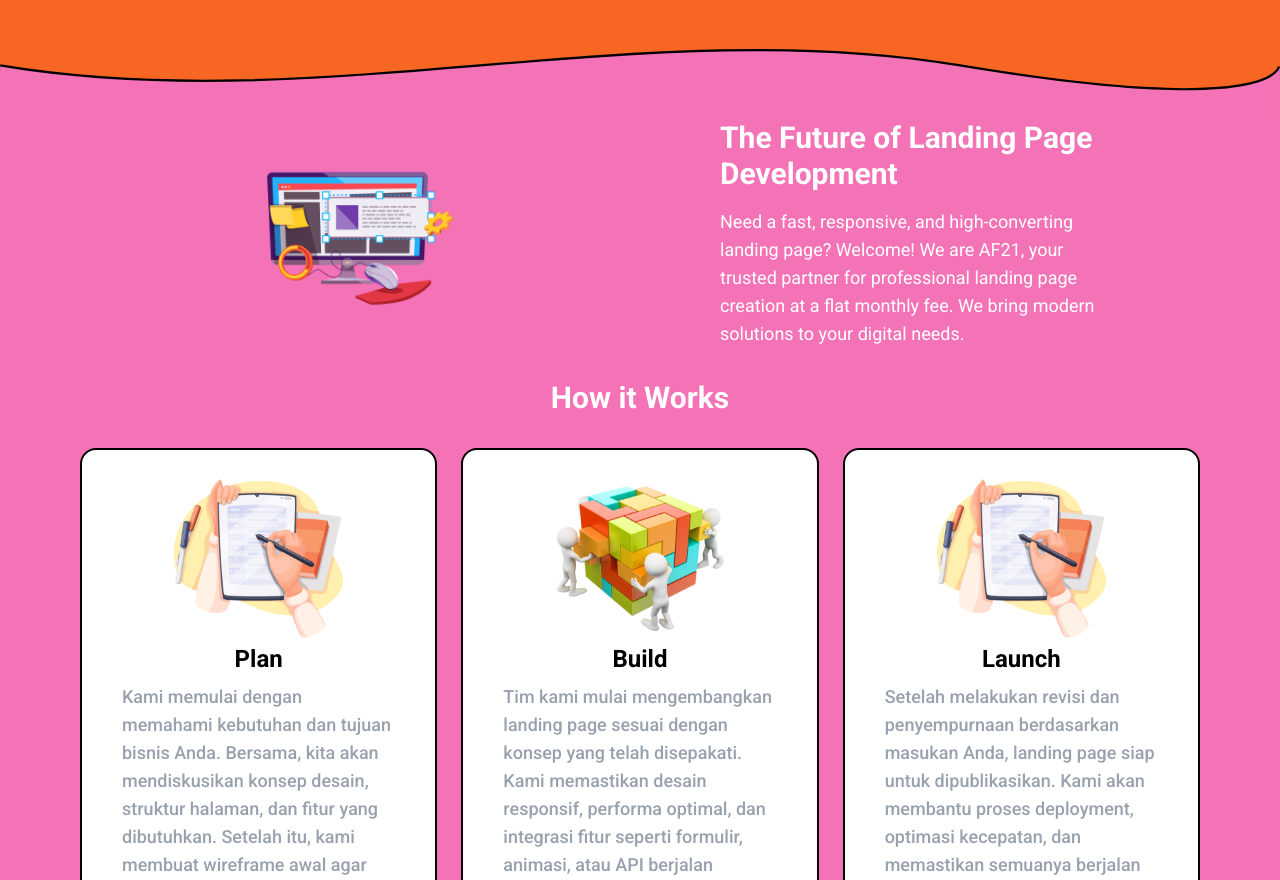
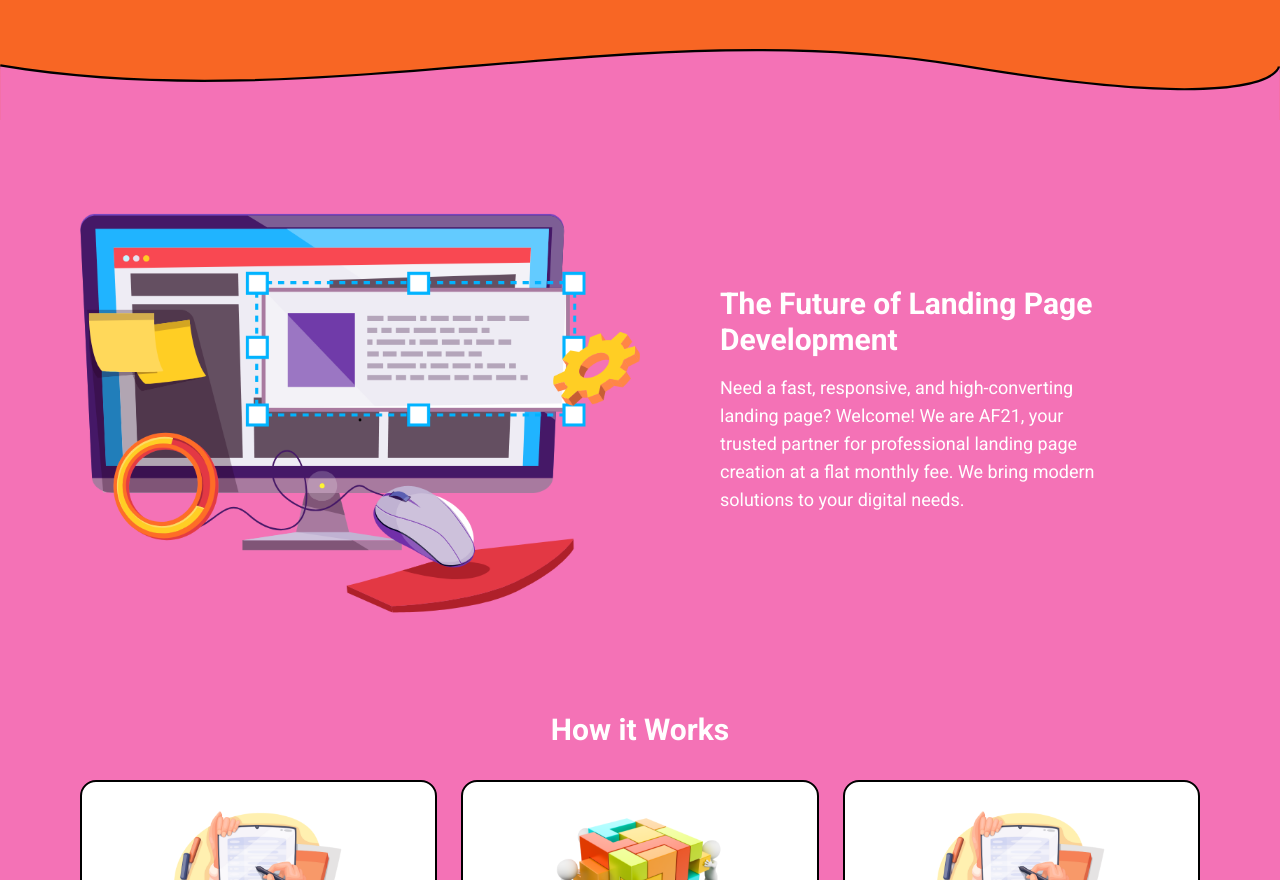
Before and after one commit to Ardii17/af21, a Next.js app: page / in a window 1280 px wide. Shown: the part 760-1640 px from the top of the page. Built offline with nearby package versions, Linux system fonts and the light colour scheme.

Commit message:
perubahan pertama

```diff
--- a/src/components/views/about.jsx
+++ b/src/components/views/about.jsx
@@ -12,7 +12,7 @@ function About({ howItWorksRef }) {
           <Image
             alt="about"
             src="/images/about.png"
-            className="w-full min-md:max-w-1/2 min-lg:max-w-1/3 place-self-center"
+            className="w-full place-self-center"
             width={800}
             height={800}
           />
```
